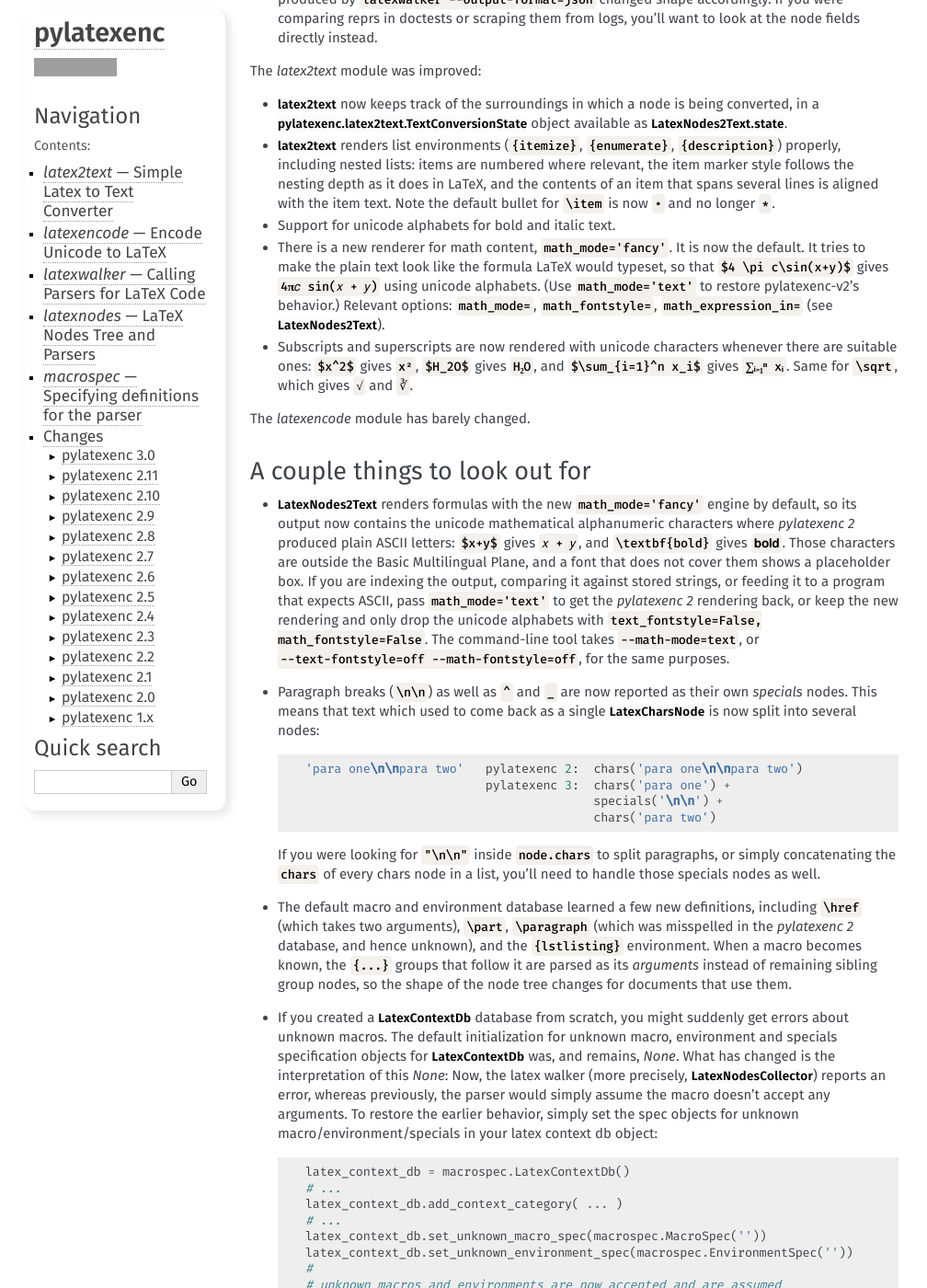
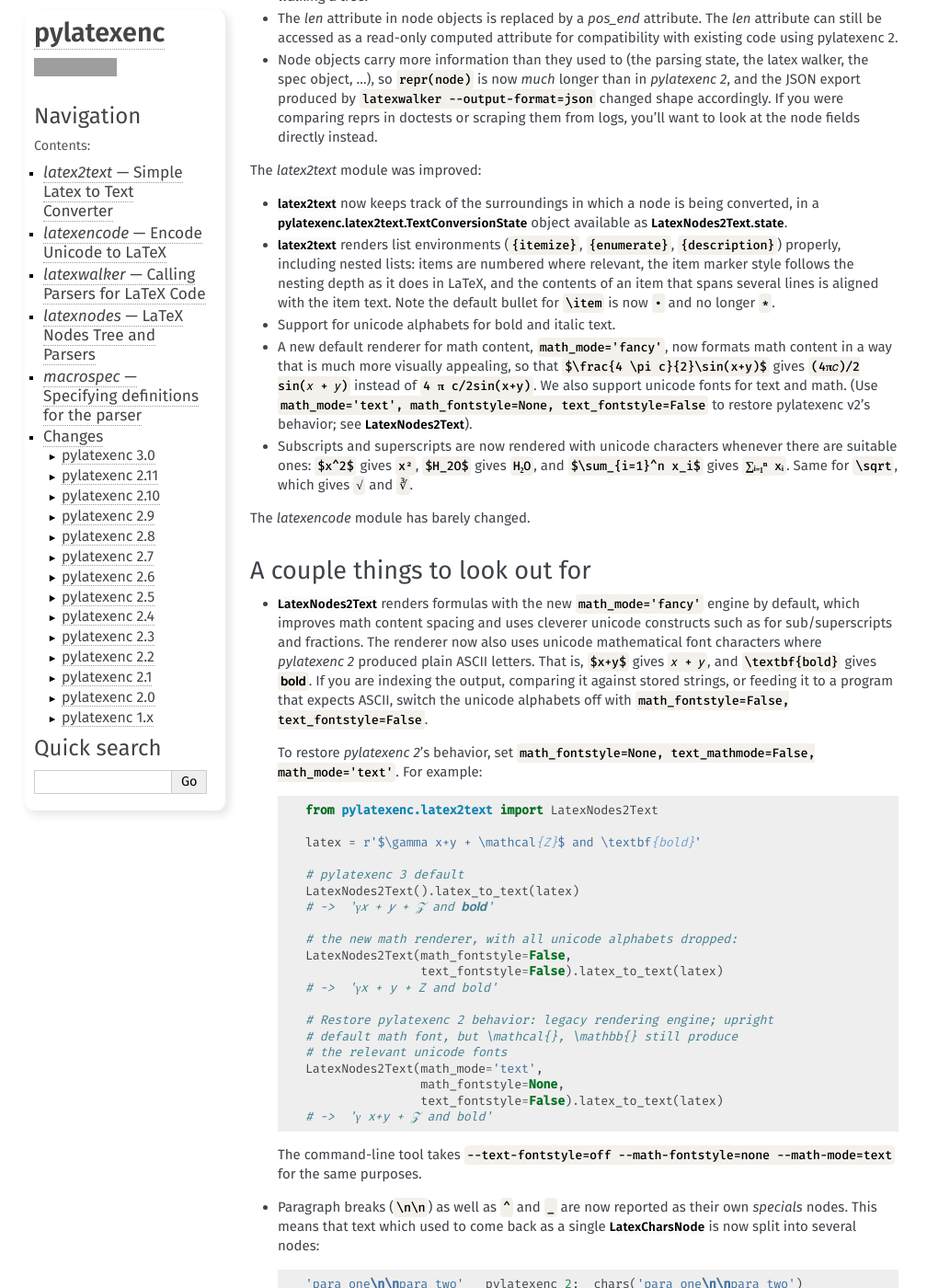
Before and after one commit to phfaist/pylatexenc, a Sphinx documentation site: the page built from doc/new-in-pylatexenc-3.rst, in a window 1280 px wide and 1400 px high, scrolled down 1289 px. Shown: the whole window at 92% size, without its empty margins (138-1146 px from the left). Built offline with Sphinx 7.4.7, drawn with Linux system fonts in a browser that asks for light colours; some of the changed text lies outside the part shown; grey boxes are pictures that could not be loaded.

Commit message:
fix design error in math font/engine options

```diff
--- a/doc/new-in-pylatexenc-3.rst
+++ b/doc/new-in-pylatexenc-3.rst
@@ -34,6 +34,17 @@ architecture with extended and more flexible functionality:
   :py:class:`pylatexenc.latexnodes.parsers.LatexParserBase`.  The reusable
   parsers live in `pylatexenc.latexnodes.parsers`; you can write your own by
   deriving from `LatexParserBase`.
+
+- We've introduced a new entry point interface for parsing:
+  :py:meth:`LatexWalker.parse_content()
+  <pylatexenc.latexwalker.LatexWalker.parse_content>`, with a suitable parser
+  object from :py:mod:`pylatexenc.latexnodes.parsers` (such as
+  :py:class:`~pylatexenc.latexnodes.parsers.LatexGeneralNodesParser`).
+  The earlier interface exposed by `pylatexenc 2`, using
+  :py:class:`~pylatexenc.latexwalker.LatexWalker` — `get_latex_nodes()`,
+  `get_token()`, `get_latex_expression()`, `get_latex_braced_group()`,
+  `get_latex_environment()`, and `get_latex_maybe_optional_arg()` keeps working
+  as it did.
 
 - Lists of latex node objects
   (:py:class:`~pylatexenc.latexnodes.nodes.LatexNode`) are now wrapped in a
@@ -111,12 +122,12 @@ The `latex2text` module was improved:
 
 - Support for unicode alphabets for bold and italic text.
 
-- There is a new renderer for math content, ``math_mode='fancy'``.  It is now
-  the default.  It tries to make the plain text look like the
-  formula LaTeX would typeset, so that ``$4 \pi c\sin(x+y)$`` gives
-  ``4π𝑐 sin(𝑥 + 𝑦)`` using unicode alphabets.   (Use ``math_mode='text'`` to
-  restore pylatexenc-v2's behavior.)  Relevant options: ``math_mode=``,
-  ``math_fontstyle=``, ``math_expression_in=`` (see
+- A new default renderer for math content, ``math_mode='fancy'``, now formats
+  math content in a way that is much more visually appealing, so that ``$\frac{4
+  \pi c}{2}\sin(x+y)$`` gives ``(4π𝑐)/2 sin(𝑥 + 𝑦)`` instead of ``4 π
+  c/2sin(x+y)``.  We also support unicode fonts for text and math.  (Use
+  ``math_mode='text', math_fontstyle=None, text_fontstyle=False`` to restore
+  pylatexenc v2's behavior; see
   :py:class:`~pylatexenc.latex2text.LatexNodes2Text`).
 
 - Subscripts and superscripts are now rendered with unicode characters whenever
@@ -137,17 +148,42 @@ A couple things to look out for
 -------------------------------
 
 - :py:class:`~pylatexenc.latex2text.LatexNodes2Text` renders formulas with the
-  new ``math_mode='fancy'`` engine by default, so its output now contains the
-  unicode mathematical alphanumeric characters where `pylatexenc 2` produced
-  plain ASCII letters: ``$x+y$`` gives ``𝑥 + 𝑦``, and ``\textbf{bold}`` gives
-  ``𝐛𝐨𝐥𝐝``.  Those characters are outside the Basic Multilingual Plane, and a
-  font that does not cover them shows a placeholder box.  If you are indexing
-  the output, comparing it against stored strings, or feeding it to a program
-  that expects ASCII, pass ``math_mode='text'`` to get the `pylatexenc 2`
-  rendering back, or keep the new rendering and only drop the unicode
-  alphabets with ``text_fontstyle=False, math_fontstyle=False``.  The
-  command-line tool takes ``--math-mode=text``, or ``--text-fontstyle=off
-  --math-fontstyle=off``, for the same purposes.
+  new ``math_mode='fancy'`` engine by default, which improves math content
+  spacing and uses cleverer unicode constructs such as for sub/superscripts and
+  fractions. The renderer now also uses unicode mathematical font characters
+  where `pylatexenc 2` produced plain ASCII letters.  That is, ``$x+y$`` gives
+  ``𝑥 + 𝑦``, and ``\textbf{bold}`` gives ``𝐛𝐨𝐥𝐝``.  If you are indexing the
+  output, comparing it against stored strings, or feeding it to a program that
+  expects ASCII, switch the unicode alphabets off with ``math_fontstyle=False,
+  text_fontstyle=False``.
+
+  To restore `pylatexenc 2`'s behavior, set ``math_fontstyle=None,
+  text_mathmode=False, math_mode='text'``.  For example::
+
+    from pylatexenc.latex2text import LatexNodes2Text
+
+    latex = r'$\gamma x+y + \mathcal{Z}$ and \textbf{bold}'
+
+    # pylatexenc 3 default
+    LatexNodes2Text().latex_to_text(latex)
+    # ->  'γ𝑥 + 𝑦 + 𝒵 and 𝐛𝐨𝐥𝐝'
+
+    # the new math renderer, with all unicode alphabets dropped:
+    LatexNodes2Text(math_fontstyle=False,
+                    text_fontstyle=False).latex_to_text(latex)
+    # ->  'γx + y + Z and bold'
+
+    # Restore pylatexenc 2 behavior: legacy rendering engine; upright
+    # default math font, but \mathcal{}, \mathbb{} still produce
+    # the relevant unicode fonts
+    LatexNodes2Text(math_mode='text',
+                    math_fontstyle=None,
+                    text_fontstyle=False).latex_to_text(latex)
+    # ->  'γ x+y + 𝒵 and bold'
+
+  The command-line tool takes
+  ``--text-fontstyle=off --math-fontstyle=none --math-mode=text`` for the same
+  purposes.
 
 - Paragraph breaks (``\n\n``) as well as ``^`` and ``_`` are now reported as
   their own *specials* nodes.  This means that text which used to come back as
@@ -163,13 +199,37 @@ A couple things to look out for
   or simply concatenating the ``chars`` of every chars node in a list, you'll
   need to handle those specials nodes as well.
 
-- The default macro and environment database learned a few new definitions,
-  including ``\href`` (which takes two arguments), ``\part``, ``\paragraph``
-  (which was misspelled in the `pylatexenc 2` database, and hence unknown), and
-  the ``{lstlisting}`` environment.  When a macro becomes known, the ``{...}``
-  groups that follow it are parsed as its *arguments* instead of remaining
-  sibling group nodes, so the shape of the node tree changes for documents that
-  use them.
+  To restore pylatexenc v2's behavior (`\n\n` kept as chars, `_`/`^` not
+  specials), exclude the corresponding categories from the default latex context
+  DB::
+
+    from pylatexenc import latexwalker, latex2text
+
+    # restore pylatexenc v2 behavior: \n\n, _, ^  as chars and not specials
+    latex_context = latexwalker.get_default_latex_context_db().filtered_context(
+        exclude_categories=["latex-paragraph", "latex-base-subsuperscripts"]
+    )
+
+    # Use in latex2text directly -- kwargs of latex_to_text are directly
+    # handed over as LatexWalker constructor arguments
+    text = latex2text.LatexNodes2Text().latex_to_text(
+        …,
+        latex_context=latex_context
+    )
+
+    # Alternatively, if you want to create a walker object yourself:
+    walker = latexwalker.LatexWalker(…, latex_context=latex_context)
+    nodelist, _ = walker.parse_content()  # returns (nodes, parsing_state_delta)
+    text = latex2text.LatexNodes2Text().nodelist_to_text( nodelist )
+
+
+  The :py:mod:`~pylatexenc.latex2text` module keeps a database of its own, in
+  which the text replacements for ``^`` and ``_`` sit in a category of the same
+  name.  One could disable those definitions there as well with a corresponding
+  ``latex2text.get_default_latex_context_db().filtered_context(…)`` call;
+  however, it is not necessary to do so because a walker that no longer reports
+  ``^`` and ``_`` as specials hands them to `latex2text` inside ordinary chars
+  nodes, so their text replacements are never looked up.
 
 - If you created a :py:class:`~pylatexenc.macrospec.LatexContextDb` database
   from scratch, you might suddenly get errors about unknown macros.  The default
@@ -205,19 +265,6 @@ A couple things to look out for
   that ``isinstance(node.nodeargd, ParsedVerbatimArgs)`` is no longer true for
   ``\verb``; the `verbatim_text` attribute still works as before.
 
-- We've introduced a new entry point interface for parsing:
-  :py:meth:`LatexWalker.parse_content()
-  <pylatexenc.latexwalker.LatexWalker.parse_content>`, with a suitable parser
-  object from :py:mod:`pylatexenc.latexnodes.parsers` (such as
-  :py:class:`~pylatexenc.latexnodes.parsers.LatexGeneralNodesParser`).  The new
-  interface returns ``(nodes, parsing_state_delta)`` — the node list along with
-  any information about state changes that occurred during the parsing.
-  The earlier interface exposed by `pylatexenc 2`, using
-  :py:class:`~pylatexenc.latexwalker.LatexWalker` — `get_latex_nodes()`,
-  `get_token()`, `get_latex_expression()`, `get_latex_braced_group()`,
-  `get_latex_environment()` and `get_latex_maybe_optional_arg()` keeps working
-  as it did.
-
 - Building macro specifications with the `pylatexenc 2` `args_parser=` argument
   still works, but it is deprecated and now warns.
 
@@ -226,10 +273,6 @@ A couple things to look out for
 Some bug fixes in behavior
 --------------------------
 
-- The :py:mod:`~pylatexenc.latex2text` 's ``\paragraph{...}`` output
-  was fixed to produce simply ``"Paragraph Title\nBody"``.  (Pylatexenc 2
-  didn't get the newlines quite right.)
-
 - The ``verbatim`` and ``lstlisting`` environments no longer report the newline
   that immediately follows ``\begin{...}`` as part of their contents, mirroring
   what LaTeX itself does.
@@ -237,11 +280,10 @@ Some bug fixes in behavior
 - An unterminated ``lstlisting`` environment no longer loses its parsed
   arguments in tolerant parsing mode; ``nodeargd`` used to be `None` there.
 
-- Fixes for latex2text: ``\href{...}{...}`` and ``\url{...}``; ``{verbatim}``
-  and ``{lstlisting}``.
+- Fixes in `latex2text`, including ``\href{...}{...}``, ``\url{...}``,
+  ``\paragraph{...}``, ``{verbatim}`` and ``{lstlisting}``.
 
-- ``{enumerate}`` items are numbered, and ``\frac{a}`` (with a missing second
-  argument) no longer emits the literal replacement string ``'%s/%s'``.
+- Numbered and hierarchical ``{enumerate}`` items are numbered.
 
 - More extensive support for math operators and symbols in latex2text.
 
```
Also changed, not shown: doc/index.rst (+2 -8 lines), 6 other files.
